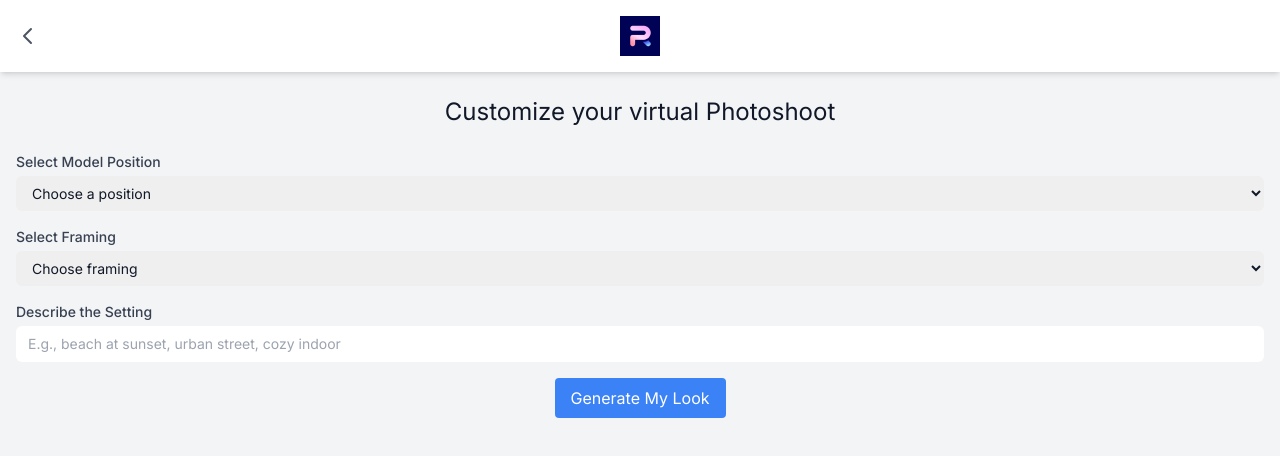
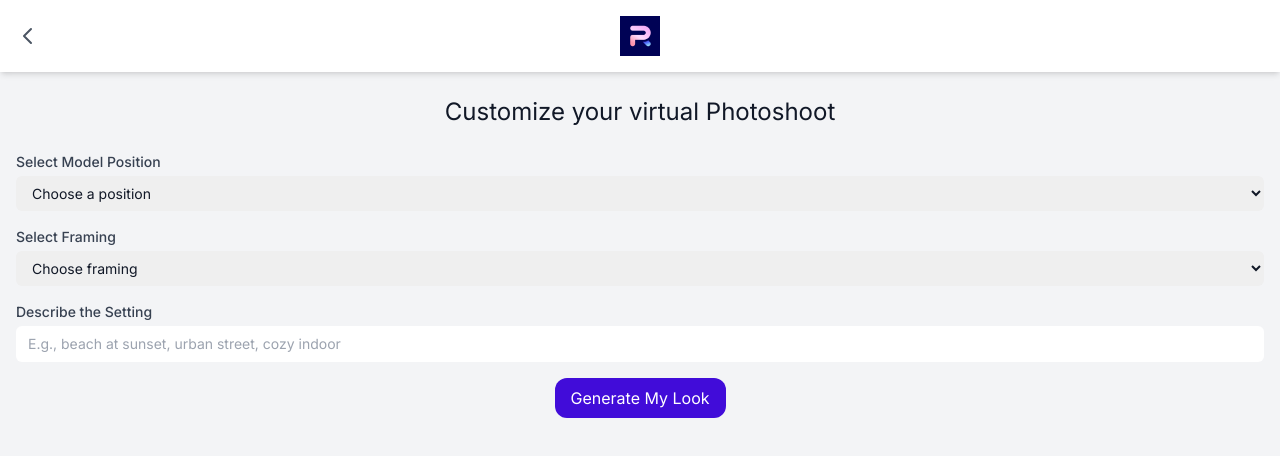
Before and after one commit to guillaumesimon/PR-virtual-model, a Next.js app: page /customization/1/1 in a window 1280 px wide. Shown: the top 456 px of the page. Built offline with nearby package versions, Linux system fonts and the light colour scheme.

Commit message:
Improve the customization page

```diff
--- a/app/customization/[productId]/[modelId]/page.tsx
+++ b/app/customization/[productId]/[modelId]/page.tsx
@@ -75,7 +75,7 @@ export default function CustomizationPage({ params }: CustomizationPageProps) {
         <div className="flex justify-center">
           <button
             type="submit"
-            className="bg-blue-500 text-white px-4 py-2 rounded hover:bg-blue-600 w-full sm:w-auto"
+            className="bg-[#410CD9] text-white px-4 h-10 rounded-xl hover:bg-opacity-90 w-full sm:w-auto"
           >
             Generate My Look
           </button>
```
